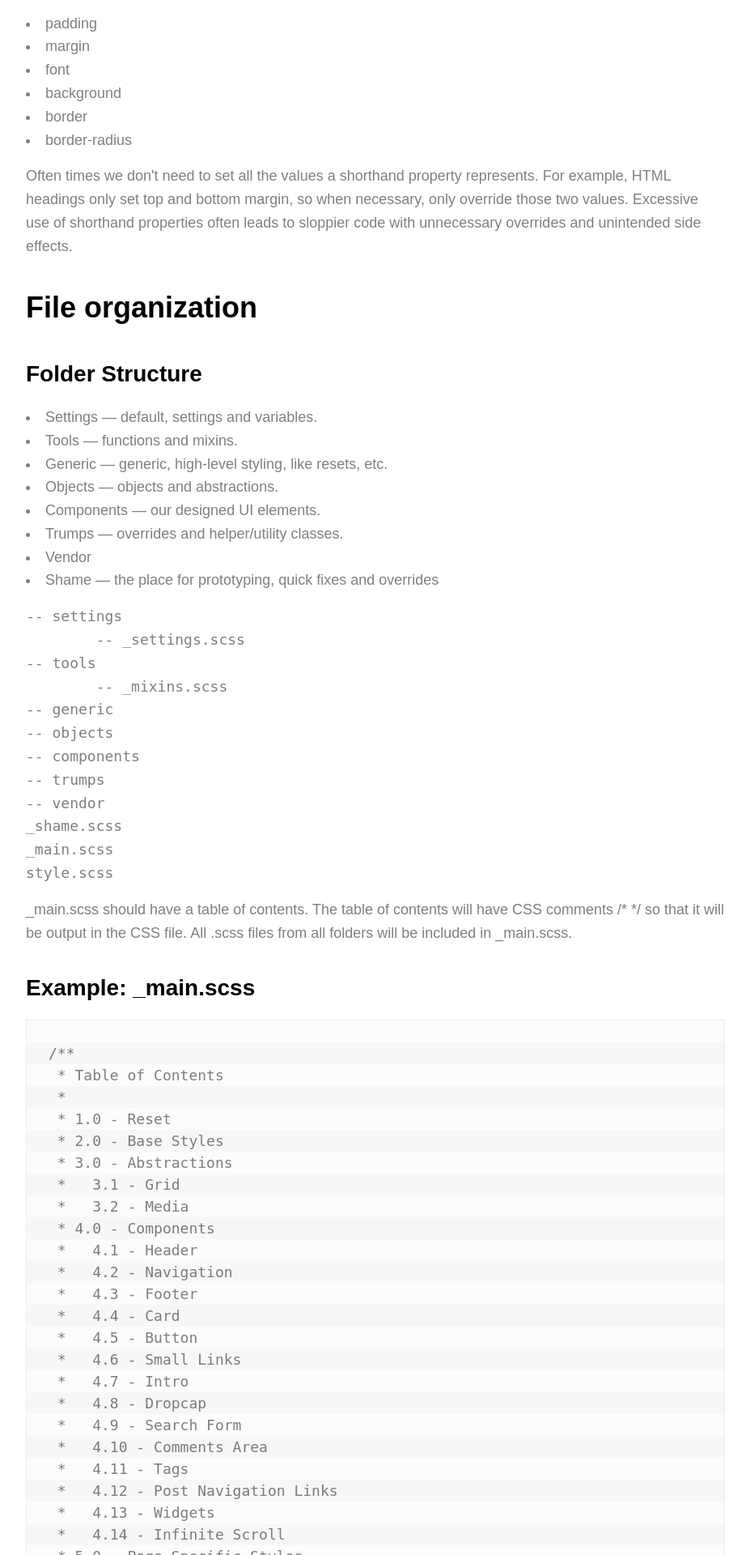
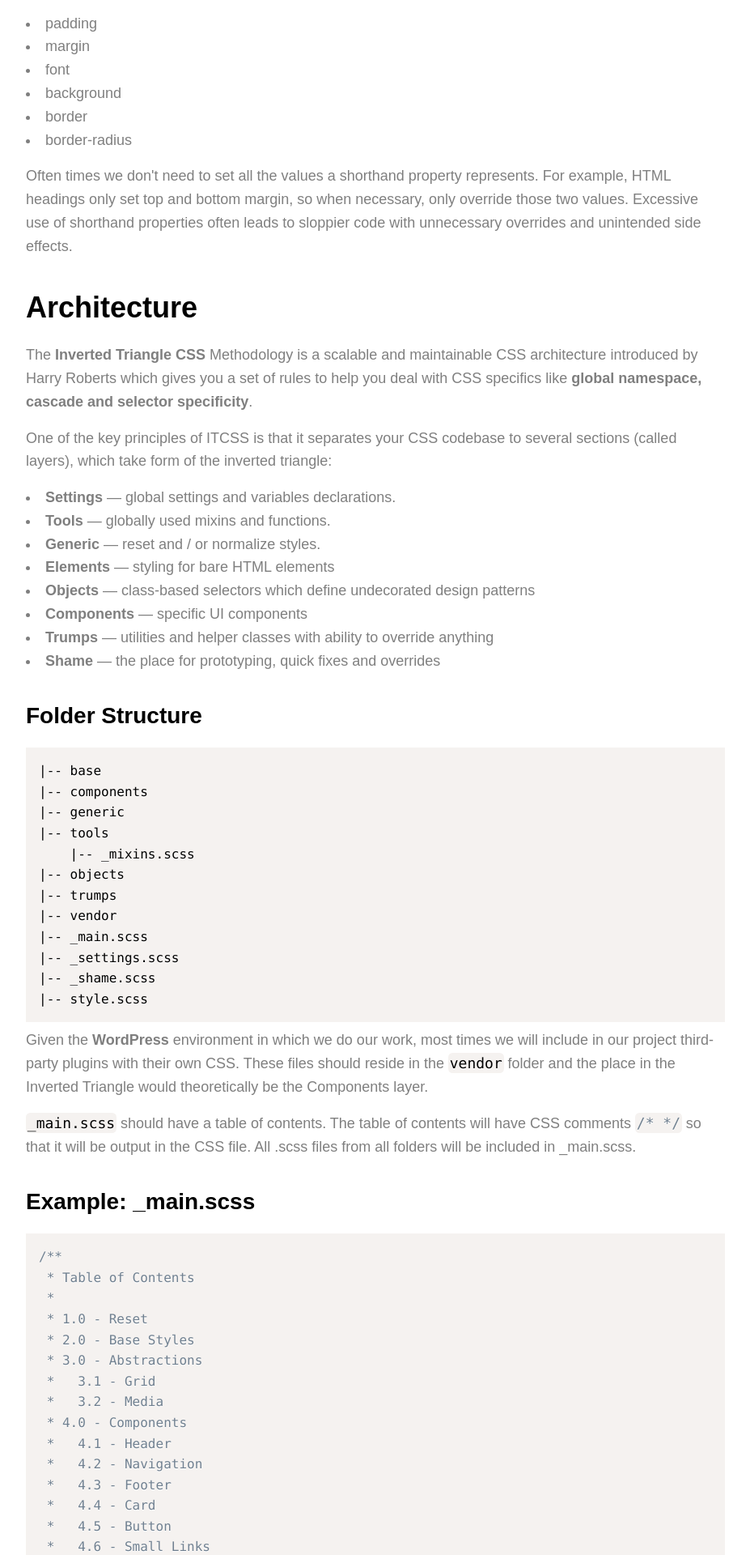
Before and after one commit to pixelgrade/guides, a PHP site: page /css/index.html in a window 1280 px wide. Shown: the part 2960-4880 px from the top of the page at 81% size, without its empty margins (176-1103 px from the left). Run offline with PHP 8.4, Linux system fonts and the light colour scheme.

Commit message:
Claws: Add Syntax Highlighting and review Architecture section

```diff
--- a/css/assets/scss/base/_typography.scss
+++ b/css/assets/scss/base/_typography.scss
@@ -21,7 +21,7 @@ h1, h2, h3, h4, h5, h6 {
 }
 
 ul, ol {
-	list-style: inside;
+	list-style-position: inside;
 }
 
 ul ul,
--- a/css/assets/scss/style.scss
+++ b/css/assets/scss/style.scss
@@ -6,6 +6,8 @@
 @import "base/typography";
 
 @import "tools/typeline";
+@import "vendor/prism";
+
 
 body {
 	padding: 1em;
@@ -20,12 +22,3 @@ nav {
 		color: inherit;
 	}
 }
-
-code {
-	display: block;
-	padding: 1.5em;
-	border: 1px solid #eee;
-	background: linear-gradient(rgba(0,0,0,0.01) 0%, rgba(0,0,0,0.01) 50%, rgba(0,0,0,0.03) 50%, rgba(0,0,0,0.03));
-	background-size: 3em 3em;
-	line-height: 1.5;
-}
--- a/css/assets/scss/tools/_typeline.scss
+++ b/css/assets/scss/tools/_typeline.scss
@@ -7,7 +7,8 @@ $typeline_config: (
 		'h1': 60px,
 		'h2': 36px,
 		'h3': 28px,
-		'h4': 24px
+		'h4': 24px,
+		'pre': 16px
 	)
 ) !default;
 
--- /dev/null
+++ b/css/assets/scss/vendor/_prism.scss
@@ -0,0 +1,138 @@
+/* http://prismjs.com/download.html?themes=prism&languages=markup+css+clike+javascript */
+/**
+ * prism.js default theme for JavaScript, CSS and HTML
+ * Based on dabblet (http://dabblet.com)
+ * @author Lea Verou
+ */
+
+code[class*="language-"],
+pre[class*="language-"] {
+	color: black;
+	background: none;
+	text-shadow: 0 1px white;
+	font-family: Consolas, Monaco, 'Andale Mono', 'Ubuntu Mono', monospace;
+	text-align: left;
+	white-space: pre;
+	word-spacing: normal;
+	word-break: normal;
+	word-wrap: normal;
+	line-height: inherit;
+
+	-moz-tab-size: 4;
+	-o-tab-size: 4;
+	tab-size: 4;
+
+	-webkit-hyphens: none;
+	-moz-hyphens: none;
+	-ms-hyphens: none;
+	hyphens: none;
+}
+
+pre[class*="language-"]::-moz-selection, pre[class*="language-"] ::-moz-selection,
+code[class*="language-"]::-moz-selection, code[class*="language-"] ::-moz-selection {
+	text-shadow: none;
+	background: #b3d4fc;
+}
+
+pre[class*="language-"]::selection, pre[class*="language-"] ::selection,
+code[class*="language-"]::selection, code[class*="language-"] ::selection {
+	text-shadow: none;
+	background: #b3d4fc;
+}
+
+@media print {
+	code[class*="language-"],
+	pre[class*="language-"] {
+		text-shadow: none;
+	}
+}
+
+/* Code blocks */
+pre[class*="language-"] {
+	padding: 1em;
+	margin: .5em 0;
+	overflow: auto;
+}
+
+:not(pre) > code[class*="language-"],
+pre[class*="language-"] {
+	background: #f5f2f0;
+}
+
+/* Inline code */
+:not(pre) > code[class*="language-"] {
+	padding: .1em;
+	border-radius: .3em;
+	white-space: normal;
+}
+
+.token.comment,
+.token.prolog,
+.token.doctype,
+.token.cdata {
+	color: slategray;
+}
+
+.token.punctuation {
+	color: #999;
+}
+
+.namespace {
+	opacity: .7;
+}
+
+.token.property,
+.token.tag,
+.token.boolean,
+.token.number,
+.token.constant,
+.token.symbol,
+.token.deleted {
+	color: #905;
+}
+
+.token.selector,
+.token.attr-name,
+.token.string,
+.token.char,
+.token.builtin,
+.token.inserted {
+	color: #690;
+}
+
+.token.operator,
+.token.entity,
+.token.url,
+.language-css .token.string,
+.style .token.string {
+	color: #a67f59;
+	background: hsla(0, 0%, 100%, .5);
+}
+
+.token.atrule,
+.token.attr-value,
+.token.keyword {
+	color: #07a;
+}
+
+.token.function {
+	color: #DD4A68;
+}
+
+.token.regex,
+.token.important,
+.token.variable {
+	color: #e90;
+}
+
+.token.important,
+.token.bold {
+	font-weight: bold;
+}
+.token.italic {
+	font-style: italic;
+}
+
+.token.entity {
+	cursor: help;
+}
--- a/css/index.html
+++ b/css/index.html
@@ -47,7 +47,7 @@ Any break of these laws should be sufficient enough to turn down a pull request!
 
 <p>CSS is a very powerful but dangerous weapon. On one hand, it allows you to build extraordinary things, but on the other hand it can have an awful impact on your app’s scalability and maintainability if not handled carefully.</p>
 <p>There are a lot of bad habits that can damage your stylesheets. Things like overwriting specific rules multiple times, using “magic numbers” or overqualified selectors are known as “code smells” and are signs of unhealthy CSS.</p>
-<p>The fact that CSS is a highly opinionated language and that it applies on a global scope, makes it hard for developers to collaborate and keep a scalable and maintainable codebase without a set a guides and rules.</p>
+<p>The fact that CSS is a highly opinionated language and that it applies on a global scope, makes it hard for developers to collaborate and keep a scalable and maintainable codebase without a set of guides and rules.</p>
 
 <h2>Syntax and Formatting @todo review</h2>
 
@@ -104,40 +104,48 @@ Any break of these laws should be sufficient enough to turn down a pull request!
 	<li>border-radius</li>
 </ul>
 
-Often times we don't need to set all the values a shorthand property represents. For example, HTML headings only set top and bottom margin, so when necessary, only override those two values. Excessive use of shorthand properties often leads to sloppier code with unnecessary overrides and unintended side effects.
-<h2>File organization</h2>
-<h3>Folder Structure</h3>
+<p>Often times we don't need to set all the values a shorthand property represents. For example, HTML headings only set top and bottom margin, so when necessary, only override those two values. Excessive use of shorthand properties often leads to sloppier code with unnecessary overrides and unintended side effects.</p>
+
+<h2>Architecture</h2>
+
+<p>The <strong>Inverted Triangle CSS</strong> Methodology is a scalable and maintainable CSS architecture introduced by Harry Roberts which gives you a set of rules to help you deal with CSS specifics like <strong>global namespace, cascade and selector specificity</strong>.</p>
+
+<p>One of the key principles of ITCSS is that it separates your CSS codebase to several sections (called layers), which take form of the inverted triangle:</p>
 <ul>
-	<li>Settings — default, settings and variables.</li>
-	<li>Tools — functions and mixins.</li>
-	<li>Generic — generic, high-level styling, like resets, etc.</li>
-	<li>Objects — objects and abstractions.</li>
-	<li>Components — our designed UI elements.</li>
-	<li>Trumps — overrides and helper/utility classes.</li>
-	<li>Vendor</li>
-	<li>Shame — the place for prototyping, quick fixes and overrides</li>
+	<li><strong>Settings</strong> &mdash; global settings and variables declarations.</li>
+	<li><strong>Tools</strong> &mdash; globally used mixins and functions.</li>
+	<li><strong>Generic</strong> &mdash; reset and / or normalize styles.</li>
+	<li><strong>Elements</strong> &mdash; styling for bare HTML elements</li>
+	<li><strong>Objects</strong> &mdash; class-based selectors which define undecorated design patterns</li>
+	<li><strong>Components</strong> &mdash; specific UI components</li>
+	<li><strong>Trumps</strong> &mdash; utilities and helper classes with ability to override anything</li>
+	<li><strong>Shame</strong> &mdash; the place for prototyping, quick fixes and overrides</li>
 </ul>
 
-<pre>
--- settings
-	-- _settings.scss
--- tools
-	-- _mixins.scss
--- generic
--- objects
--- components
--- trumps
--- vendor
-_shame.scss
-_main.scss
-style.scss
+<h3>Folder Structure</h3>
+
+<pre class="language-css">
+|-- base
+|-- components
+|-- generic
+|-- tools
+    |-- _mixins.scss
+|-- objects
+|-- trumps
+|-- vendor
+|-- _main.scss
+|-- _settings.scss
+|-- _shame.scss
+|-- style.scss
 </pre>
 
-<p>_main.scss should have a table of contents. The table of contents will have CSS comments /* */ so that it will be output in the CSS file. All .scss files from all folders will be included in _main.scss.</p>
+<p>Given the <strong>WordPress</strong> environment in which we do our work, most times we will include in our project third-party plugins with their own CSS. These files should reside in the <code class="language-css">vendor</code> folder and the place in the Inverted Triangle would theoretically be the Components layer.</p>
+
+<p><code class="language-css">_main.scss</code> should have a table of contents. The table of contents will have CSS comments <code class="language-css">/* */</code> so that it will be output in the CSS file. All .scss files from all folders will be included in _main.scss.</p>
 
 <h3>Example: _main.scss</h3>
 
-<pre><code>/**
+<pre><code class="language-css">/**
  * Table of Contents
  *
  * 1.0 - Reset
@@ -219,15 +227,12 @@ style.scss
 <p>Double slash “ // ” comments should be used for comment blocks in SCSS(instead of /* */). A notable exception would be in _main.scss described above.</p>
 
 <h2>CSS Selectors</h2>
-The absence of scope in CSS is one of the main reasons code gets bad. Nesting is not an option since it brings unwanted specificity to your selectors. This leaves us with the only option of using a naming convention for the class names used.
+<p>The absence of scope in CSS is one of the main reasons code gets bad. Nesting is not an option since it brings unwanted specificity to your selectors. This leaves us with the only option of using a naming convention for the class names used.</p>
+
 <h3>Naming stuff</h3>
-<h4>BEM</h4>
-<a href="http://getbem.com/naming/">http://getbem.com/naming/</a>
 
-<h4>BEMIT</h4>
-<a href="http://csswizardry.com/2015/08/bemit-taking-the-bem-naming-convention-a-step-further/">http://csswizardry.com/2015/08/bemit-taking-the-bem-naming-convention-a-step-further/</a>
-
-<p>An ID / class should be as short as possible but as long as necessary</p>
+<p>The first rule to have in mind when naming your selectors is that an ID or classname should be as short as possible but as long as necessary.</p>
+<p>People tend to use poor CSS selectors because of the urge the style an element . This</p>
 
 <h3>The Namespaces</h3>
 <p>In no particular order, here are the individual namespaces and a brief description. We’ll look at each in more detail in a moment, but the following list should acquaint you with the kinds of thing we’re hoping to achieve.</p>
@@ -270,5 +275,6 @@ Mixins are powerful tools which can be used to leverage your work and also handy
 	<li><a href="http://csswizardry.com/2015/08/bemit-taking-the-bem-naming-convention-a-step-further/">http://csswizardry.com/2015/08/bemit-taking-the-bem-naming-convention-a-step-further/</a></li>
 </ul>
 
+<script src="assets/js/prism.min.js" async></script>
 </body>
 </html>
--- a/css/style.css
+++ b/css/style.css
@@ -136,7 +136,7 @@ h1, h2, h3, h4, h5, h6, ul, ol, dl, p, table, pre, code { margin-bottom: 1rem; }
 
 h1, h2, h3, h4, h5, h6 { font-size: 1.6rem; color: black; margin-top: 2rem; }
 
-ul, ol { list-style: inside; }
+ul, ol { list-style-position: inside; }
 
 ul ul, ol ol { margin-left: 2rem; margin-bottom: 0; }
 
@@ -152,26 +152,71 @@ h3 { font-size: 28px; }
 
 h4 { font-size: 24px; }
 
+pre { font-size: 16px; }
+
 @media only screen and (max-width: 1200px) { body { font-size: 17px; }
   h1 { font-size: 50px; }
   h2 { font-size: 32px; }
   h3 { font-size: 26px; }
-  h4 { font-size: 22px; } }
+  h4 { font-size: 22px; }
+  pre { font-size: 15px; } }
 
 @media only screen and (max-width: 760px) { body { font-size: 16px; }
   h1 { font-size: 43px; }
   h2 { font-size: 29px; }
   h3 { font-size: 24px; }
-  h4 { font-size: 21px; } }
+  h4 { font-size: 21px; }
+  pre { font-size: 14px; } }
 
 @media only screen and (max-width: 560px) { body { font-size: 15px; }
   h1 { font-size: 37px; }
   h2 { font-size: 27px; }
   h3 { font-size: 22px; }
-  h4 { font-size: 19px; } }
+  h4 { font-size: 19px; }
+  pre { font-size: 13px; } }
+
+/* http://prismjs.com/download.html?themes=prism&languages=markup+css+clike+javascript */
+/** prism.js default theme for JavaScript, CSS and HTML Based on dabblet (http://dabblet.com) @author Lea Verou */
+code[class*="language-"], pre[class*="language-"] { color: black; background: none; text-shadow: 0 1px white; font-family: Consolas, Monaco, 'Andale Mono', 'Ubuntu Mono', monospace; text-align: left; white-space: pre; word-spacing: normal; word-break: normal; word-wrap: normal; line-height: inherit; -moz-tab-size: 4; -o-tab-size: 4; tab-size: 4; -webkit-hyphens: none; -moz-hyphens: none; -ms-hyphens: none; hyphens: none; }
+
+pre[class*="language-"]::-moz-selection, pre[class*="language-"] ::-moz-selection, code[class*="language-"]::-moz-selection, code[class*="language-"] ::-moz-selection { text-shadow: none; background: #b3d4fc; }
+
+pre[class*="language-"]::selection, pre[class*="language-"] ::selection, code[class*="language-"]::selection, code[class*="language-"] ::selection { text-shadow: none; background: #b3d4fc; }
+
+@media print { code[class*="language-"], pre[class*="language-"] { text-shadow: none; } }
+
+/* Code blocks */
+pre[class*="language-"] { padding: 1em; margin: .5em 0; overflow: auto; }
+
+:not(pre) > code[class*="language-"], pre[class*="language-"] { background: #f5f2f0; }
+
+/* Inline code */
+:not(pre) > code[class*="language-"] { padding: .1em; border-radius: .3em; white-space: normal; }
+
+.token.comment, .token.prolog, .token.doctype, .token.cdata { color: slategray; }
+
+.token.punctuation { color: #999; }
+
+.namespace { opacity: .7; }
+
+.token.property, .token.tag, .token.boolean, .token.number, .token.constant, .token.symbol, .token.deleted { color: #905; }
+
+.token.selector, .token.attr-name, .token.string, .token.char, .token.builtin, .token.inserted { color: #690; }
+
+.token.operator, .token.entity, .token.url, .language-css .token.string, .style .token.string { color: #a67f59; background: rgba(255, 255, 255, 0.5); }
+
+.token.atrule, .token.attr-value, .token.keyword { color: #07a; }
+
+.token.function { color: #DD4A68; }
+
+.token.regex, .token.important, .token.variable { color: #e90; }
+
+.token.important, .token.bold { font-weight: bold; }
+
+.token.italic { font-style: italic; }
+
+.token.entity { cursor: help; }
 
 body { padding: 1em; max-width: 50em; margin-left: auto; margin-right: auto; }
 
 nav a { text-decoration: none; color: inherit; }
-
-code { display: block; padding: 1.5em; border: 1px solid #eee; background: linear-gradient(rgba(0, 0, 0, 0.01) 0%, rgba(0, 0, 0, 0.01) 50%, rgba(0, 0, 0, 0.03) 50%, rgba(0, 0, 0, 0.03)); background-size: 3em 3em; line-height: 1.5; }
```
Also changed, not shown: css/rtl.css (+51 -6 lines), css/assets/js/prism.min.js (added).
